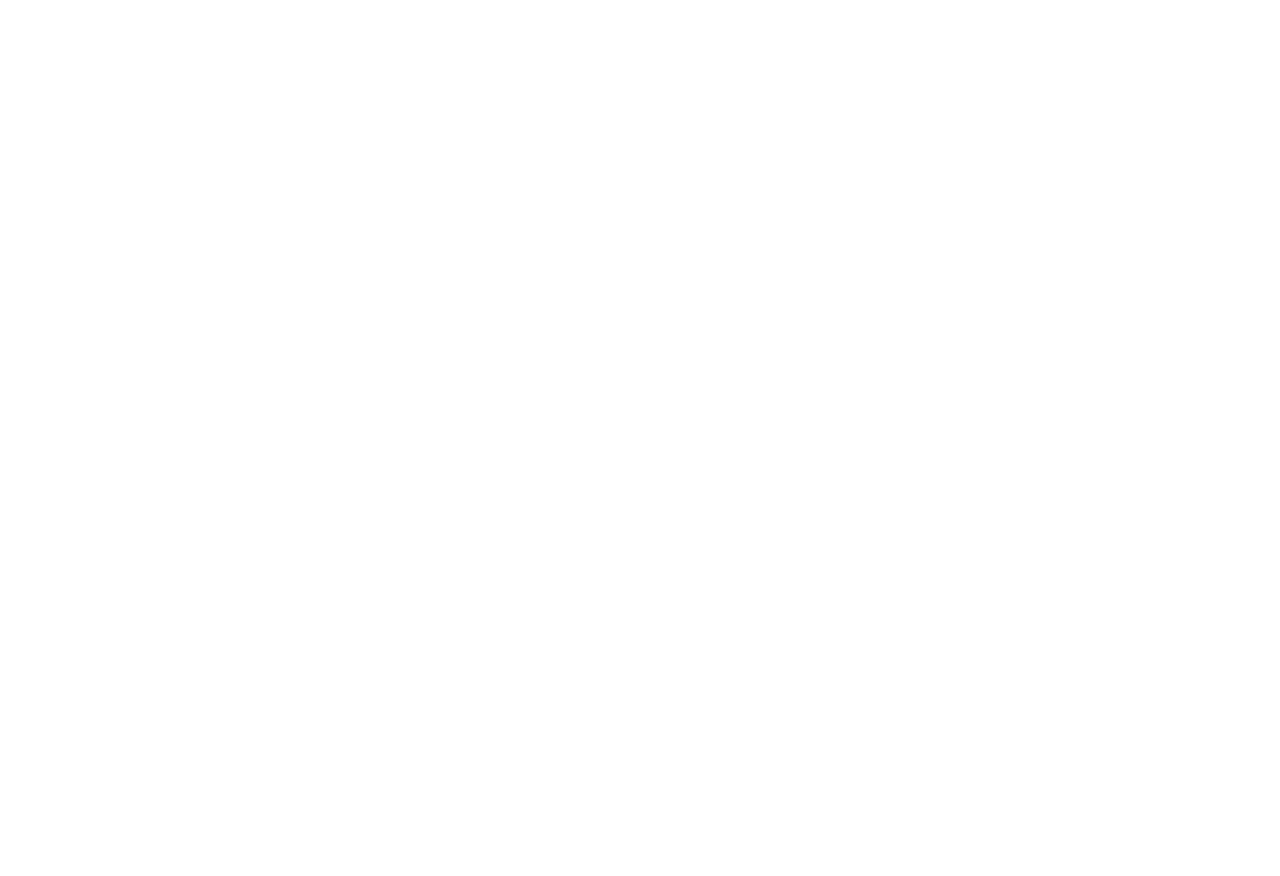
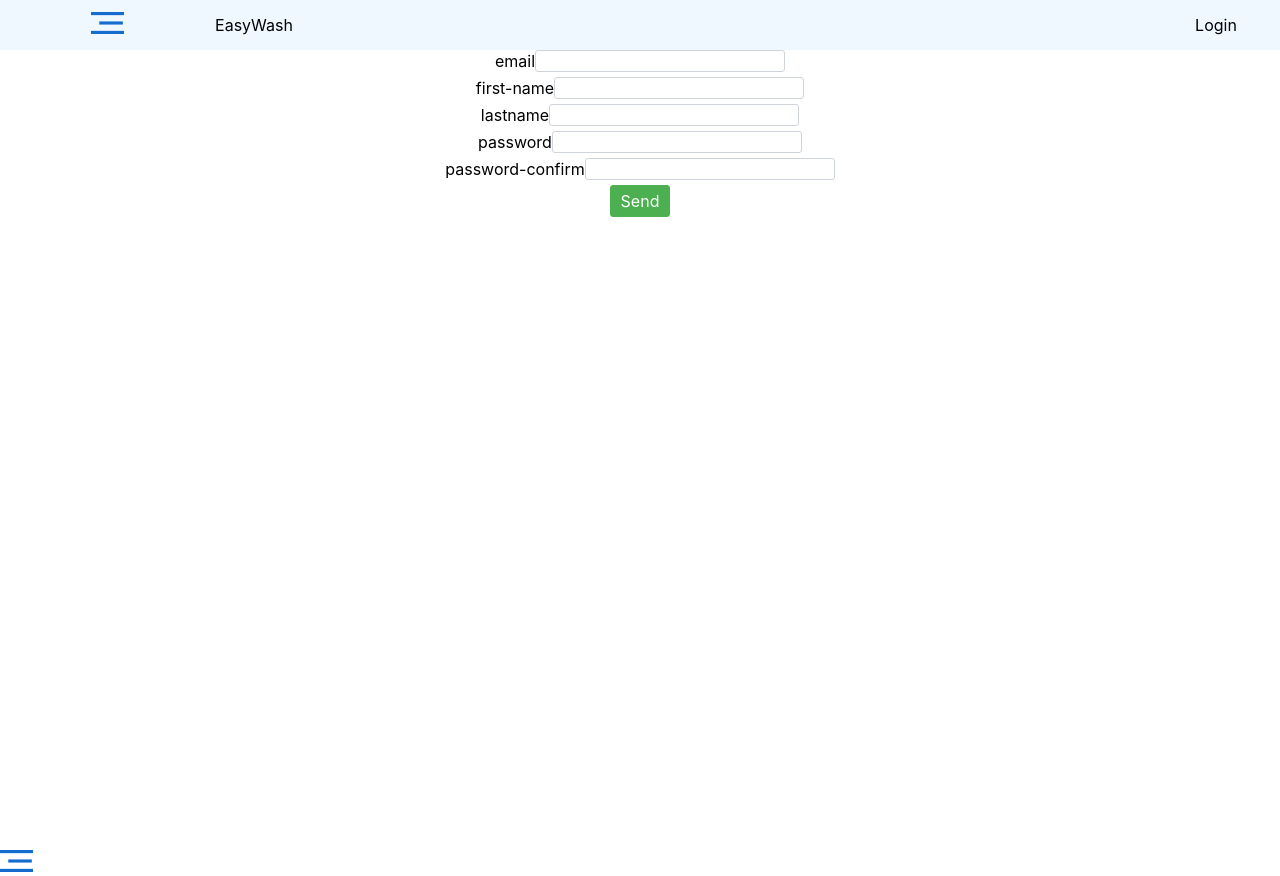
Before and after one commit to sharipjanoff/easy-wash-front, a Vue app: page /registration in a window 1280 px wide. Before the commit this address had no page. Before the commit the page ends 800 px from the top, so only its background shows below. Built offline with nearby package versions, Linux system fonts and the light colour scheme.

Commit message:
add login page, registration page, header, sidebar and related items

```diff
--- a/package.json
+++ b/package.json
@@ -12,6 +12,7 @@
     "@vitejs/plugin-basic-ssl": "^1.0.2",
     "axios": "^1.6.2",
     "pinia": "^2.1.7",
+    "primeicons": "^6.0.1",
     "primevue": "^3.41.1",
     "vue": "^3.3.4",
     "vue-router": "^4.2.5"
--- a/src/App.vue
+++ b/src/App.vue
@@ -1,13 +1,22 @@
-<script setup></script>
-
 <template>
+  <header-component />
   <router-view />
+  <sidebar-component />
 </template>
 
+<script setup>
+import HeaderComponent from '@/components/common/HeaderComponent.vue'
+import SidebarComponent from '@/components/common/SidebarComponent.vue'
+</script>
+
 <style scoped>
-* {
-  padding: 0 !important;
-  margin: 0 !important;
-  box-sizing: border-box !important;
+#app {
+  padding: 0;
+  margin: 0;
+  box-sizing: border-box;
+  overflow: hidden;
+}
+.main {
+  padding-top: 10px;
 }
 </style>
--- a/src/assets/css/main.css
+++ b/src/assets/css/main.css
@@ -7,3 +7,7 @@
   width: 100vw;
   height: 100vh;
 }
+.link {
+  color: black;
+  text-decoration: none;
+}
--- a/src/components/common/HeaderComponent.vue
+++ b/src/components/common/HeaderComponent.vue
@@ -1,11 +1,38 @@
 <template>
-
+  <header class="header">
+    <div class="header__left">
+      <sidebar-component />
+      <router-link class="link" to="/">EasyWash</router-link>
+    </div>
+    <div class="header__right">
+      <router-link class="link" to="/login">Login</router-link>
+    </div>
+  </header>
 </template>
 
 <script setup>
-
+import SidebarComponent from '@/components/common/SidebarComponent.vue'
 </script>
 
-<style scoped>
+<style scoped lang="scss">
+.header {
+  display: flex;
+  justify-content: space-between;
+  min-height: 50px;
+  width: 100%;
+  background: aliceblue;
 
+  &__left,
+  &__right {
+    display: flex;
+    justify-content: space-evenly;
+    align-items: center;
+  }
+  &__left {
+    width: 30%;
+  }
+  &__right {
+    width: 10%;
+  }
+}
 </style>
--- /dev/null
+++ b/src/components/common/SidebarComponent.vue
@@ -0,0 +1,76 @@
+<template>
+  <div class="sidebar-component">
+    <div class="sidebar">
+      <sidebar
+        v-model:visible="visible"
+        header="EasyWash"
+        class="w-full md:w-20rem lg:w-30rem"
+      >
+        <div class="list">
+          <div class="list__item">
+            <i class="pi pi-home"></i>
+            <router-link to="/" class="link">Home</router-link>
+          </div>
+          <div class="list__item">
+            <i class="pi pi-calendar"></i>
+            <router-link to="/" class="link">Schedule</router-link>
+          </div>
+          <div class="list__item">
+            <i class="pi pi-heart"></i>
+            <router-link to="/" class="link">Favorites</router-link>
+          </div>
+          <div class="list__item">
+            <i class="pi pi-cog"></i>
+            <router-link to="/" class="link">Admin Panel</router-link>
+          </div>
+        </div>
+        <div class="link">Logout</div>
+      </sidebar>
+    </div>
+    <img
+      class="sidebar-component__image"
+      :src="burgerSvg"
+      alt="Burger Menu Image"
+      @click="visible = true"
+    />
+  </div>
+</template>
+
+<script setup>
+import { ref } from 'vue'
+import Sidebar from 'primevue/sidebar'
+import burgerSvg from '@/assets/icons/burger.svg'
+
+const visible = ref(false)
+</script>
+
+<style scoped lang="scss">
+.sidebar-component {
+  &__image {
+    cursor: pointer;
+  }
+}
+
+.list {
+  padding: 10px;
+  display: flex;
+  flex-direction: column;
+  justify-content: center;
+  align-items: flex-start;
+
+  &__item {
+    display: flex;
+    justify-content: flex-start;
+    align-items: center;
+    gap: 5px;
+
+    height: 40px;
+    width: 100%;
+    border-bottom: 1px #838a8c solid;
+
+    p {
+      font-size: 20px;
+    }
+  }
+}
+</style>
--- a/src/main.js
+++ b/src/main.js
@@ -1,6 +1,7 @@
 import { createApp } from 'vue'
 import { createPinia } from 'pinia'
 import 'primevue/resources/themes/saga-green/theme.css'
+import 'primeicons/primeicons.css'
 import '@/assets/css/primevue.scss'
 import '@/assets/css/main.css'
 
--- a/src/pages/ListPage.vue
+++ b/src/pages/ListPage.vue
@@ -48,6 +48,8 @@ const current = computed(() => {
 .list-page {
   width: 100%;
   height: 100%;
+  padding: 20px;
+  position: relative;
 
   .switcher {
     display: flex;
@@ -57,8 +59,8 @@ const current = computed(() => {
 
     position: absolute;
     z-index: 999;
-    top: 1%;
-    right: 2%;
+    top: 3%;
+    right: 3.5%;
 
     padding: 10px;
     background: rgba(240, 248, 255, 0.7);
--- /dev/null
+++ b/src/pages/LoginPage.vue
@@ -0,0 +1,51 @@
+<template>
+  <div class="login-page">
+    <form class="login-form">
+      <div class="registration-form__item">
+        <label for="email">email</label>
+        <input-text type="text" v-model="userData.email" id="email" />
+      </div>
+      <div class="registration-form__item">
+        <label for="password">password</label>
+        <input-text type="text" v-model="userData.password" id="password" />
+      </div>
+      <p-button @click="login">Send</p-button>
+    </form>
+  </div>
+</template>
+
+<script setup>
+import InputText from 'primevue/inputtext'
+import PButton from 'primevue/button'
+import { reactive } from 'vue'
+import router from '../plugins/router'
+
+//  firstname lastname picture mail password
+const userData = reactive({
+  email: null,
+  password: null,
+})
+
+const login = () => {
+  console.log(userData)
+  router.push('/')
+}
+</script>
+
+<style scoped lang="scss">
+.login-page {
+  width: 100vw;
+  height: 100vh;
+
+  .login-form {
+    display: flex;
+    flex-direction: column;
+    justify-content: center;
+    align-items: center;
+    gap: 5px;
+    .login-form__input {
+      width: 300px;
+    }
+  }
+}
+</style>
--- /dev/null
+++ b/src/pages/RegistrationPage.vue
@@ -0,0 +1,70 @@
+<template>
+  <div class="registration-page">
+    <form class="registration-form">
+      <div class="registration-form__item">
+        <label for="email">email</label>
+        <input-text type="text" v-model="userData.email" id="email" />
+      </div>
+      <div class="registration-form__item">
+        <label for="firstName">first-name</label>
+        <input-text type="text" v-model="userData.firstName" id="firstName" />
+      </div>
+      <div class="registration-form__item">
+        <label for="lastName">lastname</label>
+        <input-text type="text" v-model="userData.lastName" id="lastName" />
+      </div>
+      <div class="registration-form__item">
+        <label for="password">password</label>
+        <input-text type="text" v-model="userData.password" id="password" />
+      </div>
+      <div class="registration-form__item">
+        <label for="passwordConfirm">password-confirm</label>
+        <input-text
+          type="text"
+          v-model="userData.passwordConfirm"
+          id="passwordConfirm"
+        />
+      </div>
+      <p-button @click="register">Send</p-button>
+    </form>
+  </div>
+</template>
+
+<script setup>
+import InputText from 'primevue/inputtext'
+import PButton from 'primevue/button'
+import { reactive } from 'vue'
+import router from '../plugins/router'
+
+//  firstname lastname picture mail password
+const userData = reactive({
+  email: null,
+  firstName: null,
+  lastName: null,
+  password: null,
+  passwordConfirm: null,
+})
+
+const register = () => {
+  console.log(userData)
+  router.push('/login')
+}
+</script>
+
+<style scoped lang="scss">
+.registration-page {
+  width: 100vw;
+  height: 100vh;
+
+  .registration-form {
+    display: flex;
+    flex-direction: column;
+    justify-content: center;
+    align-items: center;
+    gap: 5px;
+    .registration-form__input {
+      width: 300px;
+    }
+  }
+}
+</style>
--- a/src/plugins/router/index.js
+++ b/src/plugins/router/index.js
@@ -8,6 +8,16 @@ const router = createRouter({
       name: 'List Page',
       component: () => import('@/pages/ListPage.vue'),
     },
+    {
+      path: '/login',
+      name: 'Login Page',
+      component: () => import('@/pages/LoginPage.vue'),
+    },
+    {
+      path: '/registration',
+      name: 'Registration Page',
+      component: () => import('@/pages/RegistrationPage.vue'),
+    },
   ],
 })
 
```
Also changed, not shown: src/stores/counter.js (deleted, +0 -12 lines), src/assets/icons/burger.svg (added), 1 other file (tests, documents, lock files or other folders).
